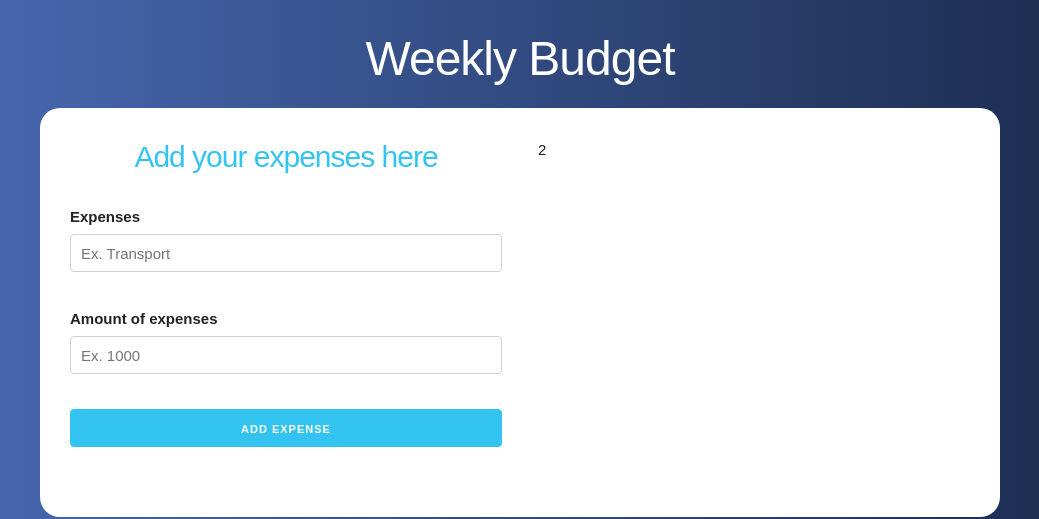
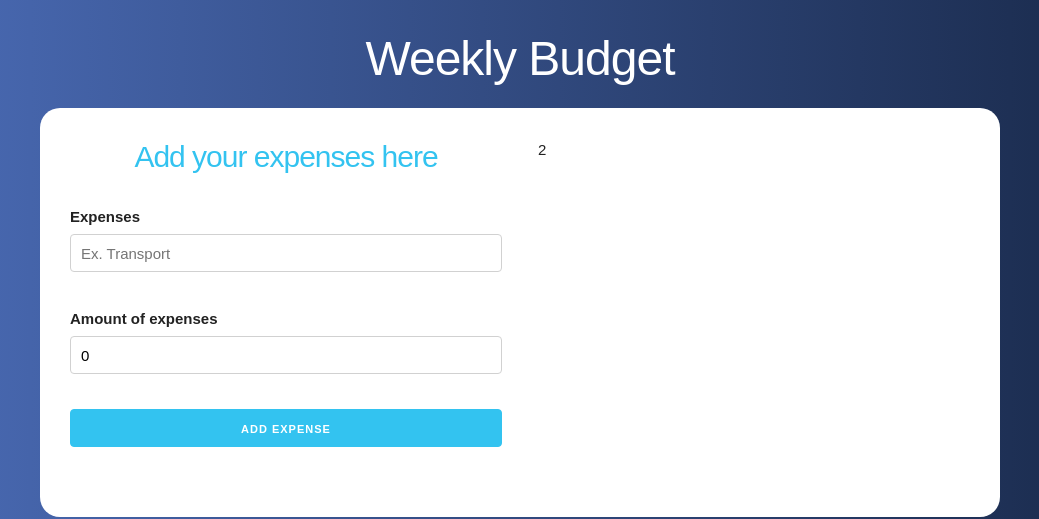
Before and after one commit to pabloolmedo/Budget_App_ReactJS, a React (Create React App) app: page / in a window 1280 px wide. Both pictures are taken after typing "5" into the empty fields and a click on the input "Define budget". Shown: the top 519 px of the page, without its empty margins (120-1159 px from the left). Built offline with nearby package versions, Linux system fonts and the light colour scheme.

Commit message:
Form validation added - Error component added

```diff
--- a/src/App.js
+++ b/src/App.js
@@ -8,6 +8,9 @@ function App() {
   const [budget, saveBudget] = useState(0);
   const [balance, setBalance] = useState(0);
   const [showquestion, updateQuestion] = useState(true);
+
+
+
   return (
     <div className="container">
       <header>
--- a/src/components/Form.js
+++ b/src/components/Form.js
@@ -1,10 +1,43 @@
 import React, { useState } from 'react';
+import Error from './Error';
 
 
 const Form = () => {
+    const [reference, saveReference] = useState('');
+    const [amount, saveAmount] = useState(0);
+    const [error, setError] = useState(false);
+
+
+    // submit function
+    const addExpense = e =>{
+        e.preventDefault();
+
+        //validate form
+        if(reference.trim() === '' || amount < 1 || isNaN(amount)){
+            setError(true);
+            return;
+        }
+        setError(false);
+        //build object
+
+        //send expense to app component
+
+
+        //reset form
+
+    }
     return (
-        <form>
+
+
+
+        <form
+
+            onSubmit={addExpense}
+        >
             <h2>Add your expenses here</h2>
+
+            {error ? <Error message="Both inputs are rquired or wrong expense" /> : null}
+
 
             <div className="campo">
                 <label>Expenses</label>
@@ -12,6 +45,8 @@ const Form = () => {
                     type="text"
                     className="u-full-width"
                     placeholder="Ex. Transport"
+                    value={reference}
+                    onChange={e=>saveReference(e.target.value)}
                 />
             </div>
 
@@ -21,6 +56,8 @@ const Form = () => {
                     type="number"
                     className="u-full-width"
                     placeholder="Ex. 1000"
+                    value={amount}
+                    onChange={e=>saveAmount(parseInt(e.target.value))}
                 />
             </div>
 
@@ -28,6 +65,7 @@ const Form = () => {
                 type="submit"
                 className="button-primary u-full-width"
                 value="Add expense"
+
             />
         </form>
 
```
